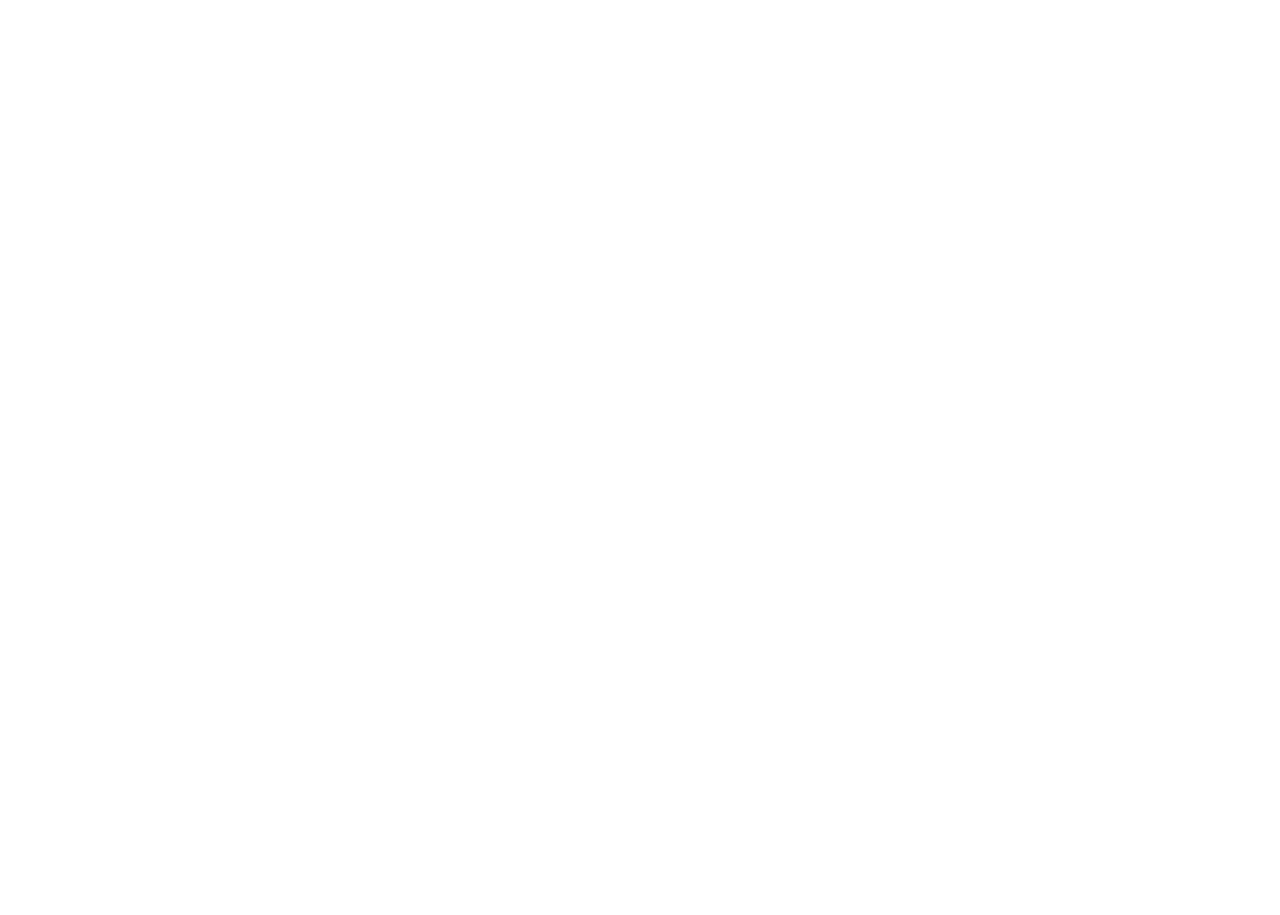
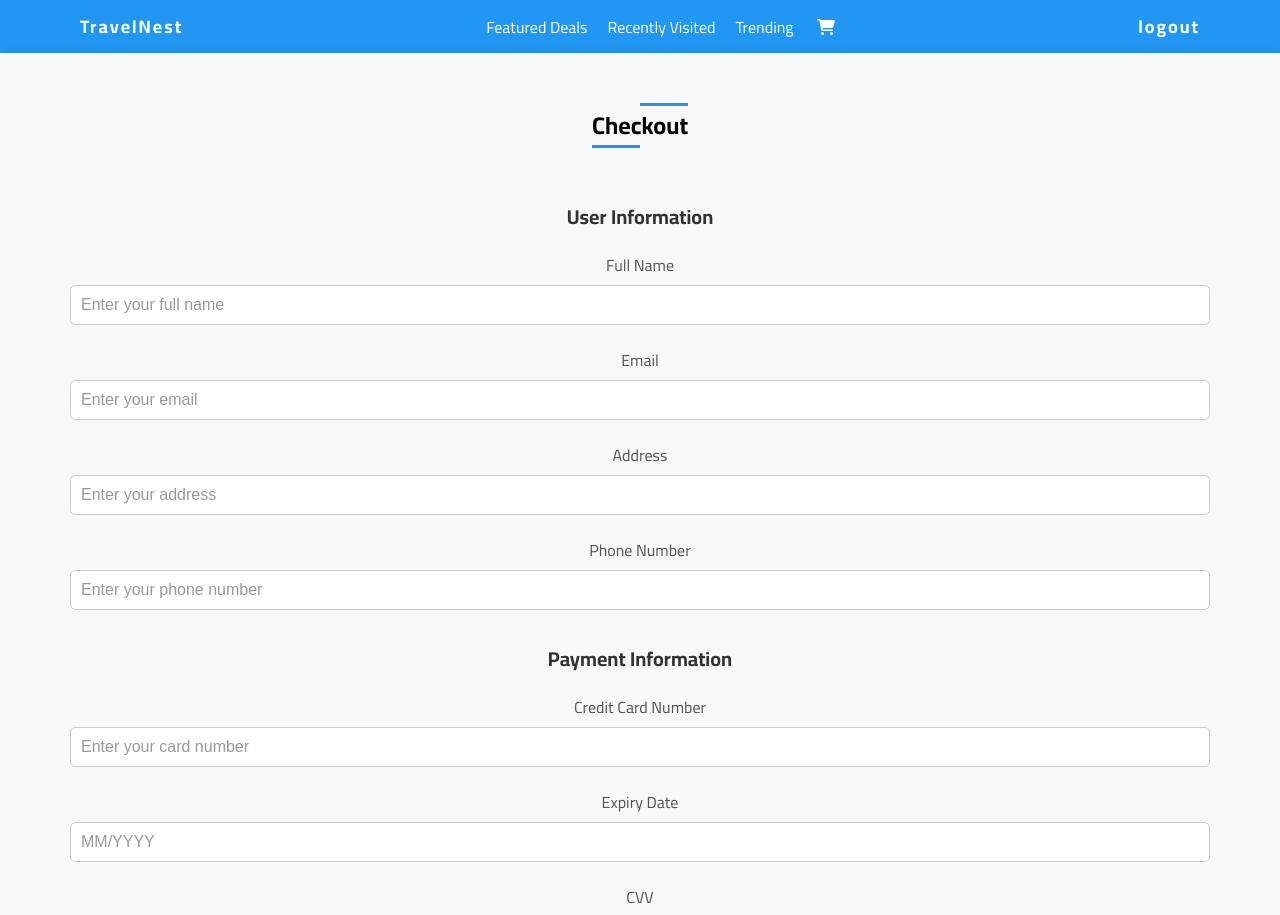
Before and after one commit to alaa-abdoh/Hotel-Reservations, a React (Create React App) app: page /home/cart/checkout in a window 1280 px wide. Before the commit this address had no page. Shown: the top 915 px of the page. Before the commit the page ends 800 px from the top, so only its background shows below. Built offline with nearby package versions, Linux system fonts and the light colour scheme; sample sign-in values are in the browser's storage; a web font is replaced by a local one.

Commit message:
Checkout page

```diff
--- a/src/App.css
+++ b/src/App.css
@@ -1052,6 +1052,71 @@
 .cart .fullCart .cartSummary span{
   font-weight: bold;
 }
+.checkout {
+  padding: 50px 0;
+  background-color: #f8f8f8;
+  border-radius: 10px;
+  box-shadow: 0 0 10px rgba(0, 0, 0, 0.1);
+}
+.checkout .heading{
+  z-index: 10; /*Cancel the original value (-1)*/
+}
+.user-information,
+.payment-information {
+  margin-bottom: 30px;
+  text-align: center;
+}
+.user-information h3,
+.payment-information h3 {
+  margin-bottom: 15px;
+  font-size: 20px;
+  color: #333;
+}
+.form-group {
+  margin-bottom: 20px;
+}
+label {
+  display: block;
+  margin-bottom: 5px;
+  font-size: 16px;
+  color: #555;
+}
+input[type="text"],
+input[type="email"],
+input[type="tel"] {
+  width: 100%;
+  padding: 10px;
+  font-size: 16px;
+  border: 1px solid #ccc;
+  border-radius: 5px;
+  transition: border-color 0.3s ease;
+}
+input[type="text"]:focus,
+input[type="email"]:focus,
+input[type="tel"]:focus {
+  outline: none;
+  border-color: var(--main-color);
+}
+input[type="text"]::placeholder,
+input[type="email"]::placeholder,
+input[type="tel"]::placeholder {
+  color: #999;
+}
+.checkout-button {
+  display: block;
+  width: 100%;
+  padding: 12px;
+  font-size: 18px;
+  color: #fff;
+  background-color: var(--main-color);
+  border: none;
+  border-radius: 5px;
+  cursor: pointer;
+  transition: background-color 0.3s ease;
+}
+.checkout-button:hover {
+  background-color: var(--main-color-alt);
+}
 
 
 
--- a/src/App.tsx
+++ b/src/App.tsx
@@ -11,6 +11,7 @@
 import Footer from './components/User/Footer';
 import HotelInfo from './components/User/HotelInfo';
 import Cart from './components/User/Cart';
+import Checkout from './components/User/Checkout';
 
 function App() {
   const navigate = useNavigate();
@@ -32,6 +33,7 @@
               <Route path='hotelSearch' element={<SearchResult/>}/>
               <Route path='hotelSearch/hotels/:hotelID' element={<HotelInfo/>}/>
               <Route path='cart' element={<Cart/>}/>
+              <Route path='cart/checkout' element={<Checkout/>}/>
             </Route>
           </Route>
 
--- /dev/null
+++ b/src/components/User/Checkout.tsx
@@ -0,0 +1,87 @@
+function Checkout() {
+  return (
+    <div className="checkout">
+      <div className="container">
+        <h2 className="heading">Checkout</h2>
+        <div className="user-information">
+          <h3>User Information</h3>
+          <div className="form-group">
+            <label htmlFor="fullName">Full Name</label>
+            <input
+              type="text"
+              id="fullName"
+              name="fullName"
+              placeholder="Enter your full name"
+              required
+            />
+          </div>
+          <div className="form-group">
+            <label htmlFor="email">Email</label>
+            <input
+              type="email"
+              id="email"
+              name="email"
+              placeholder="Enter your email"
+              required
+            />
+          </div>
+          <div className="form-group">
+            <label htmlFor="address">Address</label>
+            <input
+              type="text"
+              id="address"
+              name="address"
+              placeholder="Enter your address"
+              required
+            />
+          </div>
+          <div className="form-group">
+            <label htmlFor="phoneNumber">Phone Number</label>
+            <input
+              type="tel"
+              id="phoneNumber"
+              name="phoneNumber"
+              placeholder="Enter your phone number"
+              required
+            />
+          </div>
+        </div>
+        <div className="payment-information">
+          <h3>Payment Information</h3>
+          <div className="form-group">
+            <label htmlFor="cardNumber">Credit Card Number</label>
+            <input
+              type="text"
+              id="cardNumber"
+              name="cardNumber"
+              placeholder="Enter your card number"
+              required
+            />
+          </div>
+          <div className="form-group">
+            <label htmlFor="expiryDate">Expiry Date</label>
+            <input
+              type="text"
+              id="expiryDate"
+              name="expiryDate"
+              placeholder="MM/YYYY"
+              required
+            />
+          </div>
+          <div className="form-group">
+            <label htmlFor="cvv">CVV</label>
+            <input
+              type="text"
+              id="cvv"
+              name="cvv"
+              placeholder="Enter CVV"
+              required
+            />
+          </div>
+        </div>
+        <button className="checkout-button">Place Order</button>
+      </div>
+    </div>
+  );
+}
+export default Checkout;
--- a/src/components/User/FullCart.tsx
+++ b/src/components/User/FullCart.tsx
@@ -2,6 +2,7 @@
 import { useCart } from "../Context/CartProvider";
 import { faTrash } from "@fortawesome/free-solid-svg-icons";
 import { showPopup } from "../ShowPopup";
+import { Link } from "react-router-dom";
 
 function FullCart() {
   const { cartItems } = useCart();
@@ -46,7 +47,7 @@
       <div className="cartSummary">
         <h3>Cart Summary</h3>
         <p>Total: <span>${totalPrice}</span></p>
-        <button className="btn">Checkout</button>
+        <Link to="/home/cart/checkout" className="btn">Checkout</Link>
       </div>
     </div>
   );
--- a/src/components/User/HotelRoom.tsx
+++ b/src/components/User/HotelRoom.tsx
@@ -6,8 +6,12 @@
 
 function HotelRoom(props:hotelRoomProps){
     const { addToCart } = useCart();
+    const { cartItems } = useCart();
 
-    function handleAddToCart(){
+    function handleAddToCart(id:number){
+        if(checkExistential(id)){
+            showPopup("error", "sorry the room is already exist in the cart","error",false)
+        }else{
             showPopup(
                 'Confirmation',
                 'Are you sure you want to add this room to your cart?',
@@ -20,6 +24,11 @@
                 }
             });
         }
+    }
+    function checkExistential(id: number){
+        return cartItems.some((room) => room.roomId === id);
+    }
+
     return(
         <div className="room">
             <div className="photo">
@@ -45,7 +54,7 @@
                     <FontAwesomeIcon icon={faXmark} style={{color:"red"}}/>
                 }</p>
                 <p className="price">${props.room.price}</p>
-                <button onClick={handleAddToCart} className="btn">Add To Cart</button>
+                <button disabled={!props.room.availability} style={{background:!props.room.availability?"#e0e0e0":"#2196f3", color:!props.room.availability?"#00000042":"#ffffff"}} onClick={()=>handleAddToCart(props.room.roomId)} className="btn">{!props.room.availability?"UnAvailable":"Add To Cart"}</button>
             </div>
         </div>
     )
```
Also changed, not shown: src/components/Context/CartProvider.tsx (+0 -8 lines). Lines whose indentation alone changed are shown as unchanged.
